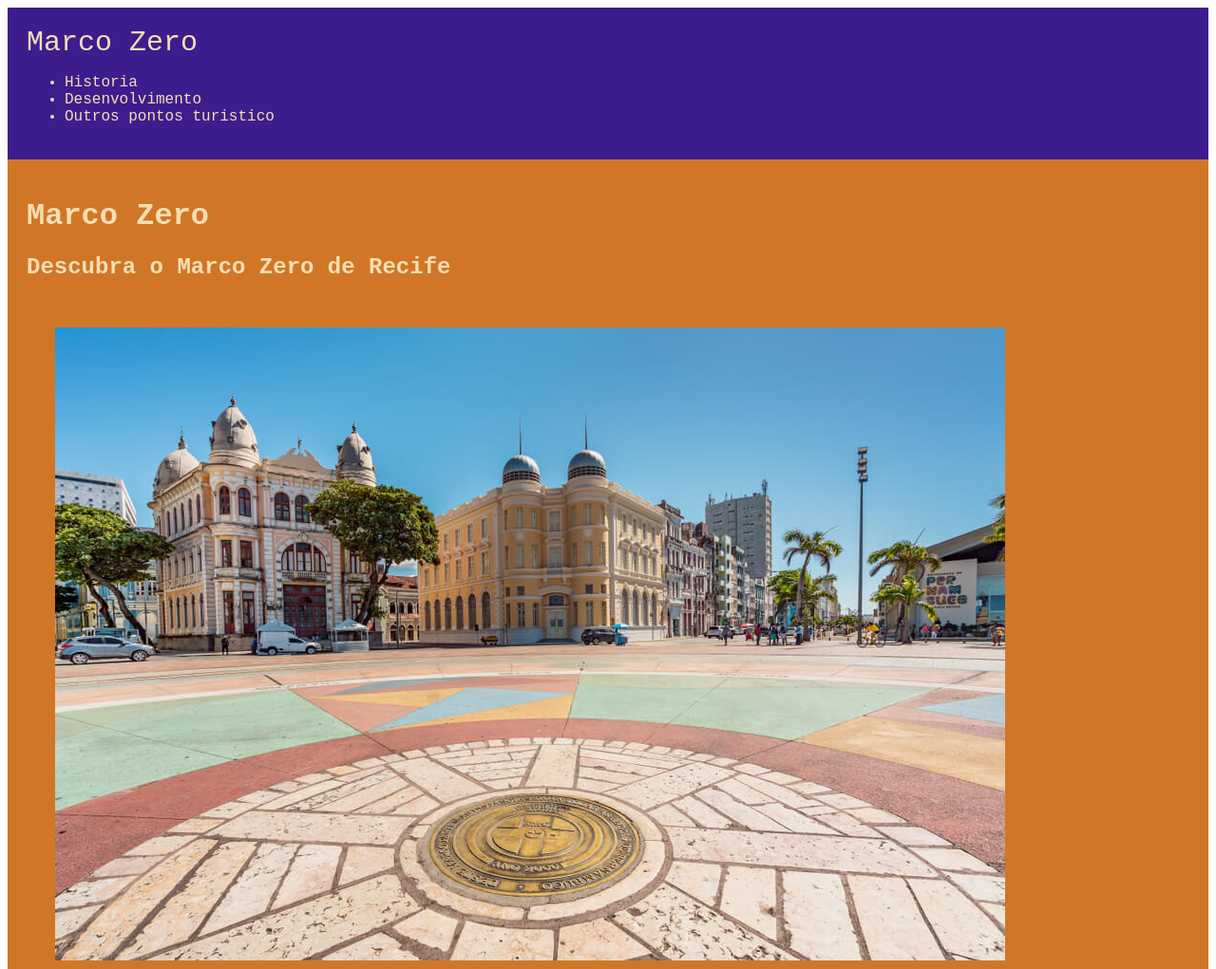
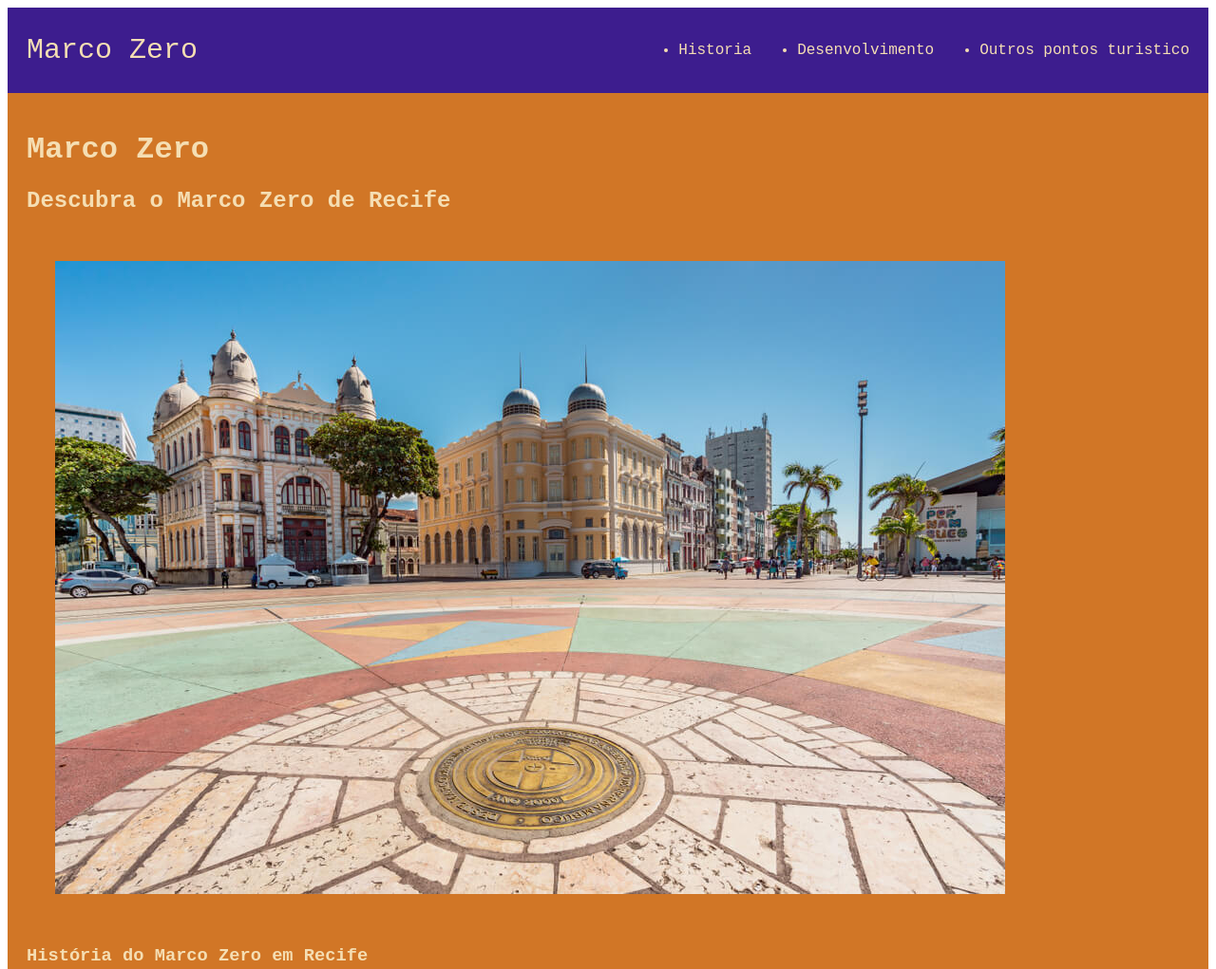
Before and after one commit to natalyrodrigues/CursoHTML, a plain HTML site: page index.html in a window 1280 px wide. Shown: the top 1021 px of the page at 95% size. Drawn offline with Linux system fonts and the light colour scheme.

Commit message:
Update style.css

```diff
--- a/style.css
+++ b/style.css
@@ -30,3 +30,19 @@ img{
     font-family: 'Franklin Gothic Medium', 'Arial Narrow', Arial, sans-serif;
     margin: 10px;
 }
+
+/*Propriedades flex box */
+header{
+    display: flex;
+    justify-content: space-between;
+    align-items: center;
+}
+
+ul{
+    display: flex;
+    justify-content: flex-end;
+}
+
+li, .rede-social {
+    margin-left: 48px;
+}
```
